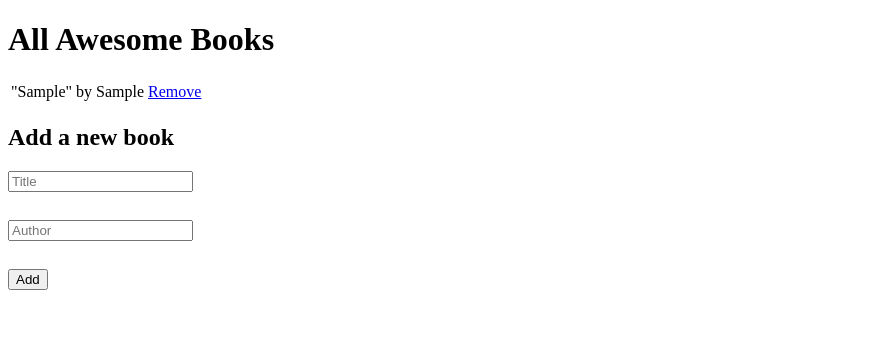
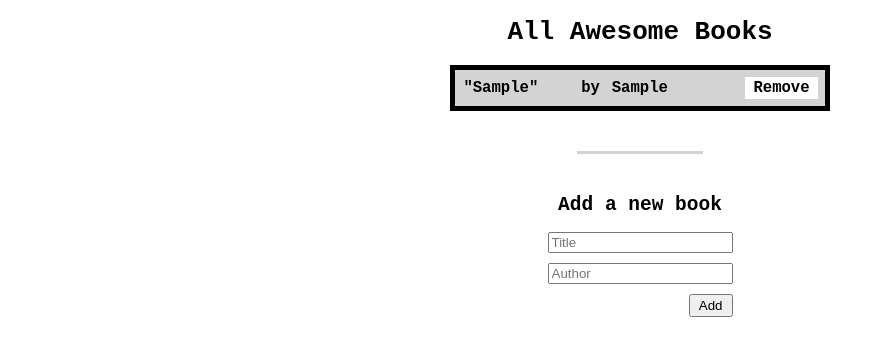
Before and after one commit to iAmWaris97/AwesomeBooks, a website: page index.html in a window 1280 px wide. Both pictures are taken after typing "Sample", "Sample" into the empty fields and a click on the button "Add". Shown: the whole page, without its empty margins (0-885 px from the left). Drawn offline with Linux system fonts and the light colour scheme.

Commit message:
style the elements

```diff
--- a/styles.css
+++ b/styles.css
@@ -1,4 +1,63 @@
+body {
+  font-family: monospace;
+}
+
+table {
+  margin: auto;
+  border: 5px solid rgb(0, 0, 0);
+  border-collapse: collapse;
+  width: 30%;
+}
+
+table td {
+  font-size: larger;
+  font-weight: 700;
+}
+
+table td:first-child {
+  padding-left: 8px;
+}
+
+table tr:nth-child(odd) {
+  background-color: rgb(212, 211, 211);
+}
+
+h1,
+h2 {
+  text-align: center;
+}
+
+a {
+  text-decoration: none;
+  background-color: white;
+  color: black;
+  float: right;
+  margin: 5px 5px;
+  border: 1px solid rgb(212, 211, 211);
+  padding: 2px 8px;
+}
+
+.hr-line {
+  width: 10%;
+  height: 3px;
+  background-color: rgb(212, 211, 211);
+  margin: 40px auto;
+}
+
+.form {
+  margin: auto;
+  display: flex;
+  flex-direction: column;
+  justify-content: center;
+  align-items: center;
+}
+
 input {
-  display: block;
   margin-bottom: 10px;
 }
+
+form button {
+  display: flex;
+  margin: 0 0 0 auto;
+  padding: 2px 8px;
+}
```
